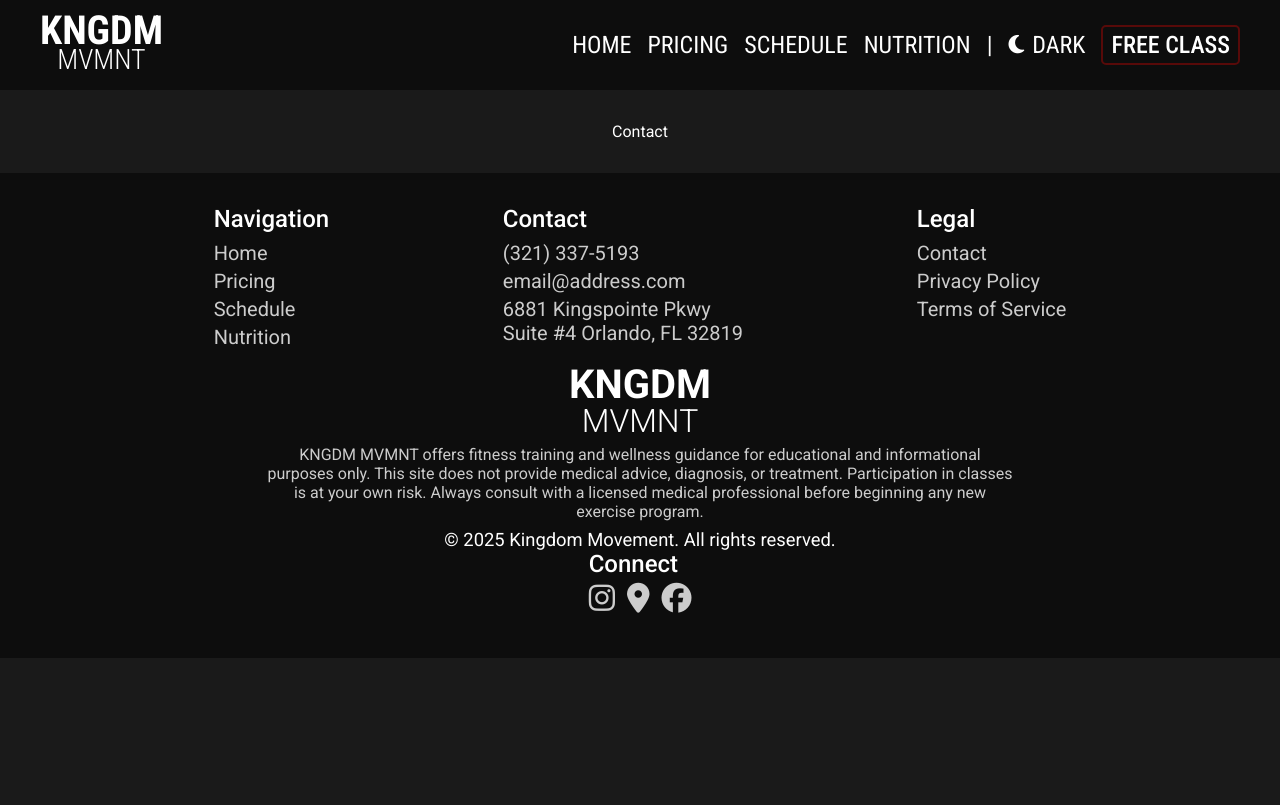
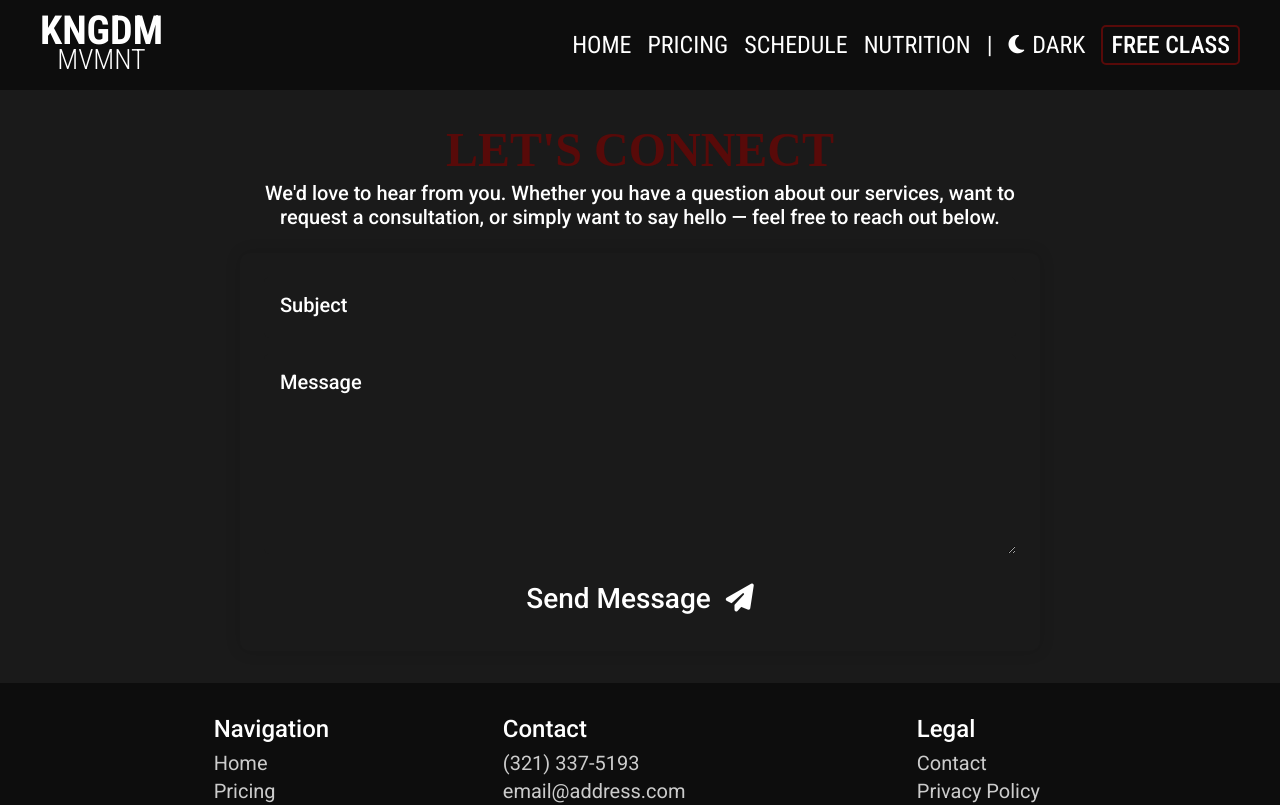
Before and after one commit to gilmerperez/kingdom-movement, a React (Vite) app: page /contact in a window 1280 px wide. Shown: the top 805 px of the page. Built offline with nearby package versions, Linux system fonts and the light colour scheme.

Commit message:
Added old content from previous page for context

```diff
--- a/src/pages/Contact/Contact.jsx
+++ b/src/pages/Contact/Contact.jsx
@@ -1,12 +1,73 @@
 import styles from "./Contact.module.css";
+import { useEffect, useState } from "react";
 
 function Contact() {
+  // Set Page Title
+  useEffect(() => {
+    document.title = "Moonstar Esthetics | Contact";
+  }, []);
+
+  const [subject, setSubject] = useState("");
+  const [message, setMessage] = useState("");
+
+  // Send Email
+  const handleSubmit = (e) => {
+    e.preventDefault();
+    const email = "moonstaresthetics@gmail.com";
+    const mailtoLink = `mailto:${email}?subject=${encodeURIComponent(subject)}&body=${encodeURIComponent(message)}`;
+    window.location.href = mailtoLink;
+  };
+
   return (
-    <>
-      <main>
-        <section className={styles.contactContainer}>Contact</section>
-      </main>
-    </>
+    <main>
+      <section className={styles.contactContainer}>
+        {/* Heading */}
+        <h1 className={styles.heading}>LET'S CONNECT</h1>
+
+        {/* Introduction */}
+        <p className={styles.introduction}>
+          We'd love to hear from you. Whether you have a question about our services, want to request a consultation, or
+          simply want to say hello — feel free to reach out below.
+        </p>
+
+        {/* Form */}
+        <section className={styles.formContainer}>
+          <form onSubmit={handleSubmit}>
+            {/* Subject */}
+            <div className={`${styles.formGroup} ${styles.formFloating}`}>
+              <input
+                type="text"
+                id="subject"
+                placeholder="Subject"
+                required
+                value={subject}
+                onChange={(e) => setSubject(e.target.value)}
+                className={styles.formControl}
+              />
+              <label htmlFor="subject">Subject</label>
+            </div>
+
+            {/* Message */}
+            <div className={`${styles.formGroup} ${styles.formFloating}`}>
+              <textarea
+                id="message"
+                placeholder="Message"
+                required
+                value={message}
+                onChange={(e) => setMessage(e.target.value)}
+                className={styles.formControl}
+              ></textarea>
+              <label htmlFor="message">Message</label>
+            </div>
+
+            {/* Submit */}
+            <button type="submit" className={styles.submitBtn}>
+              Send Message <i className="fa-solid fa-paper-plane"></i>
+            </button>
+          </form>
+        </section>
+      </section>
+    </main>
   );
 }
 
--- a/src/pages/Contact/Contact.module.css
+++ b/src/pages/Contact/Contact.module.css
@@ -2,9 +2,172 @@
   width: 100%;
   display: flex;
   margin: 0 auto;
-  max-width: 1200px;
+  max-width: 800px;
   text-align: center;
   align-items: center;
   flex-direction: column;
   justify-content: center;
 }
+
+.heading {
+  font-size: 3rem;
+  font-weight: 700;
+  color: var(--primary);
+  margin-bottom: 0.25rem;
+  transition: 0.3s ease-in;
+  font-family: "Libre Baskerville", serif;
+}
+
+.introduction {
+  font-weight: 500;
+  font-size: 1.25rem;
+  text-align: center;
+  margin-bottom: 1.5rem;
+  color: var(--text-primary);
+}
+
+.formContainer {
+  width: 100%;
+  padding: 1.5rem;
+  border-radius: 10px;
+  box-shadow: 0 0 15px hsla(0, 0%, 0%, 0.15);
+  background-color: var(--header-footer-bg-color);
+}
+
+form {
+  gap: 1rem;
+  display: flex;
+  flex-direction: column;
+  color: var(--text-primary);
+}
+
+.formGroup {
+  gap: 0.5rem;
+  display: flex;
+  position: relative;
+  flex-direction: column;
+}
+
+.formControl {
+  width: 100%;
+  font-size: 1.15rem;
+  border-radius: 5px;
+  transition: 0.3s ease-in;
+  color: var(--text-primary);
+  padding: 1.75rem 1rem 0.75rem;
+  border: 2px solid var(--lavender);
+  background-color: var(--bg-color);
+}
+
+textarea.formControl {
+  height: 200px;
+  resize: vertical;
+}
+
+label {
+  top: 0;
+  left: 0;
+  padding: 1rem;
+  font-weight: 500;
+  position: absolute;
+  font-size: 1.25rem;
+  pointer-events: none;
+  color: var(--text-primary);
+  transition: 0.3s ease-in-out;
+}
+
+.formControl:focus ~ label,
+.formControl:not(:placeholder-shown) ~ label {
+  opacity: 0.95;
+  color: var(--text-secondary);
+  transform: scale(0.85) translateX(-0.5rem) translateY(-0.6rem);
+}
+
+.formControl:focus {
+  outline: none;
+  border-color: var(--lavender);
+}
+
+.formControl::placeholder {
+  opacity: 0;
+}
+
+input:-webkit-autofill,
+textarea:-webkit-autofill {
+  caret-color: var(--text-primary);
+  transition: background-color 9999s ease-out 0s;
+  box-shadow: 0 0 0 30px var(--bg-color) inset !important;
+  -webkit-text-fill-color: var(--text-primary) !important;
+}
+
+.submitBtn {
+  border: none;
+  cursor: pointer;
+  font-weight: 500;
+  font-size: 1.75rem;
+  border-radius: 5px;
+  padding: 0.75rem 0.75rem;
+  transition: 0.3s ease-in;
+  color: var(--text-primary);
+  border: 2px solid var(--lavender);
+  background-color: var(--header-footer-bg-color);
+}
+
+.submitBtn:hover {
+  color: var(--bg-color);
+  background-color: var(--lavender);
+  box-shadow: 0 0 10px var(--primary);
+}
+
+.submitBtn i {
+  margin-left: 0.5rem;
+  transition: 0.3s ease-in;
+  color: var(--text-primary);
+}
+
+.submitBtn:hover i {
+  color: var(--bg-color);
+}
+
+/* Tablet Responsiveness */
+@media (max-width: 768px) {
+  .heading {
+    font-size: 2.5rem;
+  }
+
+  .introduction {
+    font-size: 1.1rem;
+  }
+}
+
+/* Mobile Responsiveness */
+@media (max-width: 480px) {
+  .heading {
+    font-size: 2rem;
+  }
+
+  .introduction {
+    font-size: 1rem;
+  }
+
+  .formContainer {
+    padding: 1rem;
+  }
+
+  label {
+    font-size: 1rem;
+  }
+
+  .formControl {
+    font-size: 1rem;
+    padding-top: 1.5rem;
+  }
+
+  textarea.formControl {
+    height: 150px;
+  }
+
+  .submitBtn {
+    font-size: 1.25rem;
+  }
+}
```
